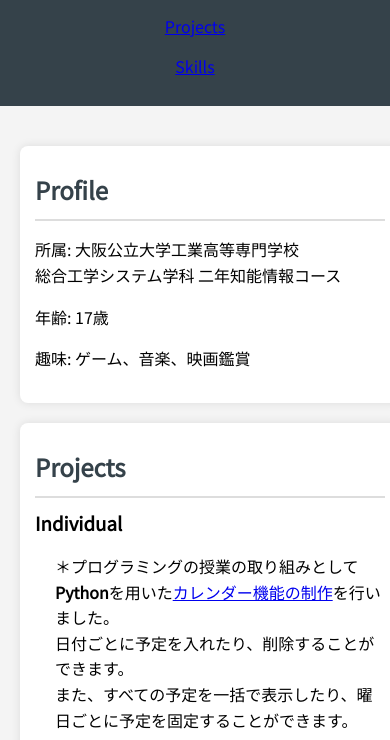
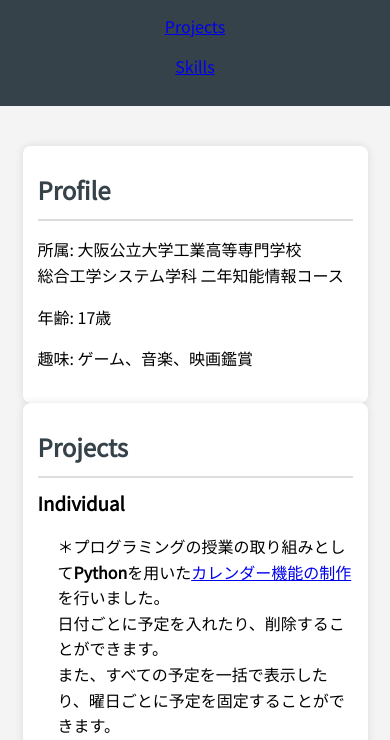
Before and after one commit to yuta7979/porfolio, a plain HTML site: page index.html in a window 390 px wide. Shown: the part 104-844 px from the top of the page. Drawn offline with Linux system fonts and the light colour scheme.

Commit message:
最終調整5

```diff
--- a/index.html
+++ b/index.html
@@ -33,14 +33,20 @@
             flex-direction: column;
             align-items: center;
         }
+        .sections {
+            display: flex; /* 横並びにするためにflexboxを使用 */
+            justify-content: space-around; /* 各項目のスペースを均等に */
+            width: 100%;
+            margin-top: 20px; /* 上部マージンを追加 */
+        }
         .profile, .projects, .skills {
             background: #ffffff;
             border-radius: 8px;
             box-shadow: 0 0 10px rgba(0, 0, 0, 0.1);
-            margin: 20px 0;
+            margin: 0 10px; /* 横のマージンを追加 */
             padding: 15px;
-            width: 100%;
-            max-width: 800px;
+            width: 30%; /* 各項目の幅を設定 */
+            max-width: 300px; /* 最大幅を設定 */
         }
         h2 {
             color: #35424a;
@@ -71,8 +77,13 @@
             width: 100%;
         }
         @media (max-width: 600px) {
-            .profile ul, .projects ul, .skills ul {
-                padding-left: 20px;
+            .sections {
+                flex-direction: column; /* モバイルでは縦並びにする */
+                align-items: center; /* 中央に整列 */
+            }
+            .profile, .projects, .skills {
+                width: 90%; /* 幅を広げる */
+                max-width: none; /* 最大幅の制限を解除 */
             }
         }
     </style>
```
